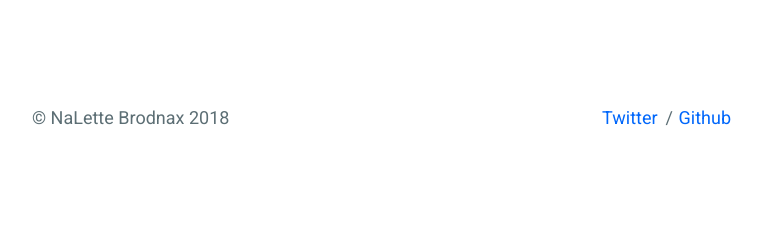
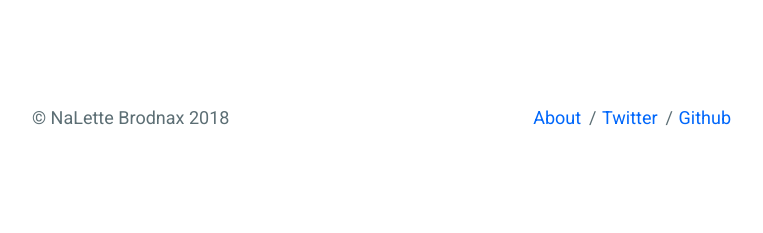
Before and after one commit to anhnguyendepocen/python-stats, a Jekyll site: the page built from _pages/about.md, in a window 1280 px wide. Shown: the part 748-981 px from the top of the page, without its empty margins (258-1021 px from the left). Built offline with Jekyll 4.4.1, drawn with Linux system fonts in a browser that asks for light colours.

Commit message:
add external site to footer

```diff
--- a/_config.yml
+++ b/_config.yml
@@ -7,6 +7,8 @@ author: NaLette Brodnax
 email: nbrodnax@iq.harvard.edu
 twitter_username: nbrodnax
 github_username: nmbrodnax
+external_site: About
+external_url: "https://www.nalettebrodnax.com"
 
 baseurl: "/python-stats" # the subpath of your site, e.g. /blog
 url: "https://nmbrodnax.github.io" # the base hostname & protocol for your site
--- a/_includes/footer.html
+++ b/_includes/footer.html
@@ -1,4 +1,4 @@
 <footer class="c-page__footer">
   <p>&copy; {{ site.author }} {{ 'now' | date: '%Y' }}</p>
-  <p>{% if site.twitter_username %}<a href="https://twitter.com/{{ site.twitter_username }}">Twitter</a><span class="u-separate"></span>{% endif %}{% if site.github_username %}<a href="https://github.com/{{ site.github_username }}">Github</a>{% endif %}</p>
+  <p>{% if site.external_site %}<a target="_blank" href="{{ site.external_url }}">{{ site.external_site }}</a><span class="u-separate"></span>{% endif %}{% if site.twitter_username %}<a target="_blank" href="https://twitter.com/{{ site.twitter_username }}">Twitter</a><span class="u-separate"></span>{% endif %}{% if site.github_username %}<a target="_blank" href="https://github.com/{{ site.github_username }}">Github</a>{% endif %}</p>
 </footer>
```
